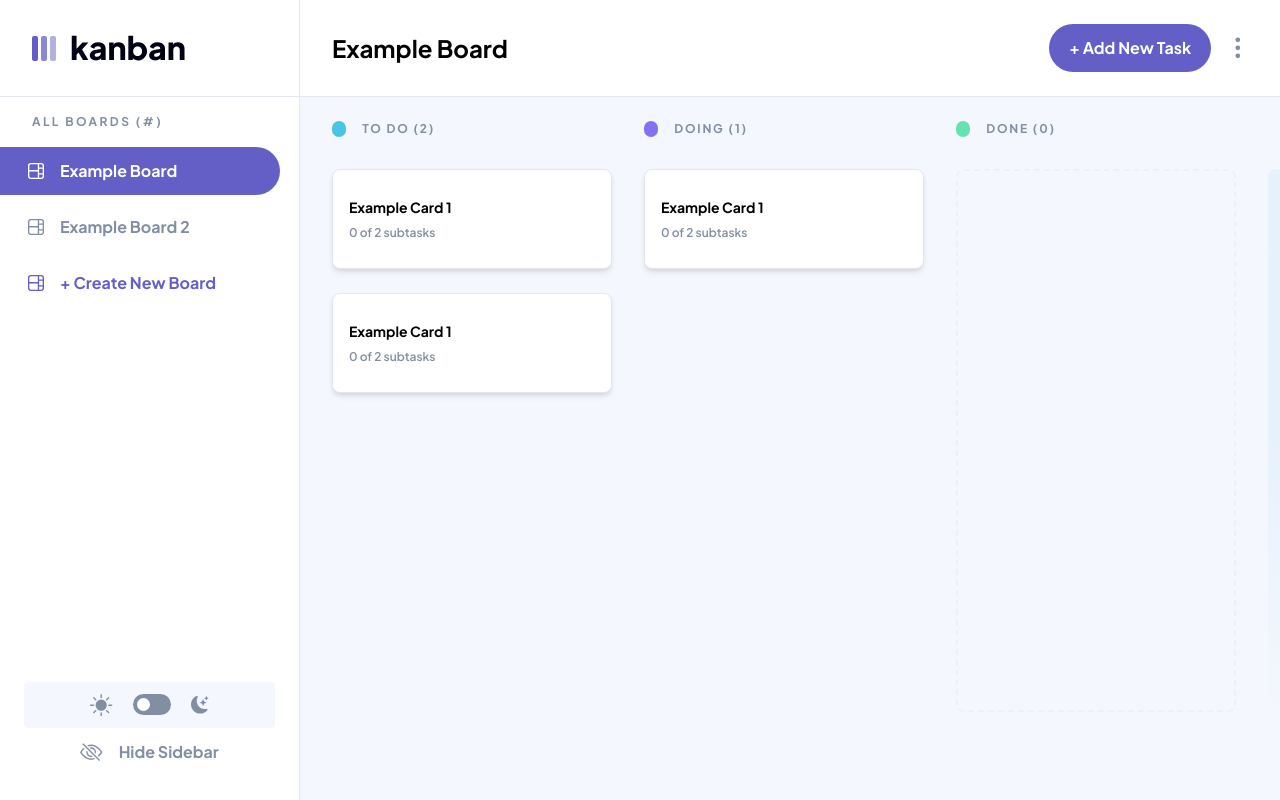
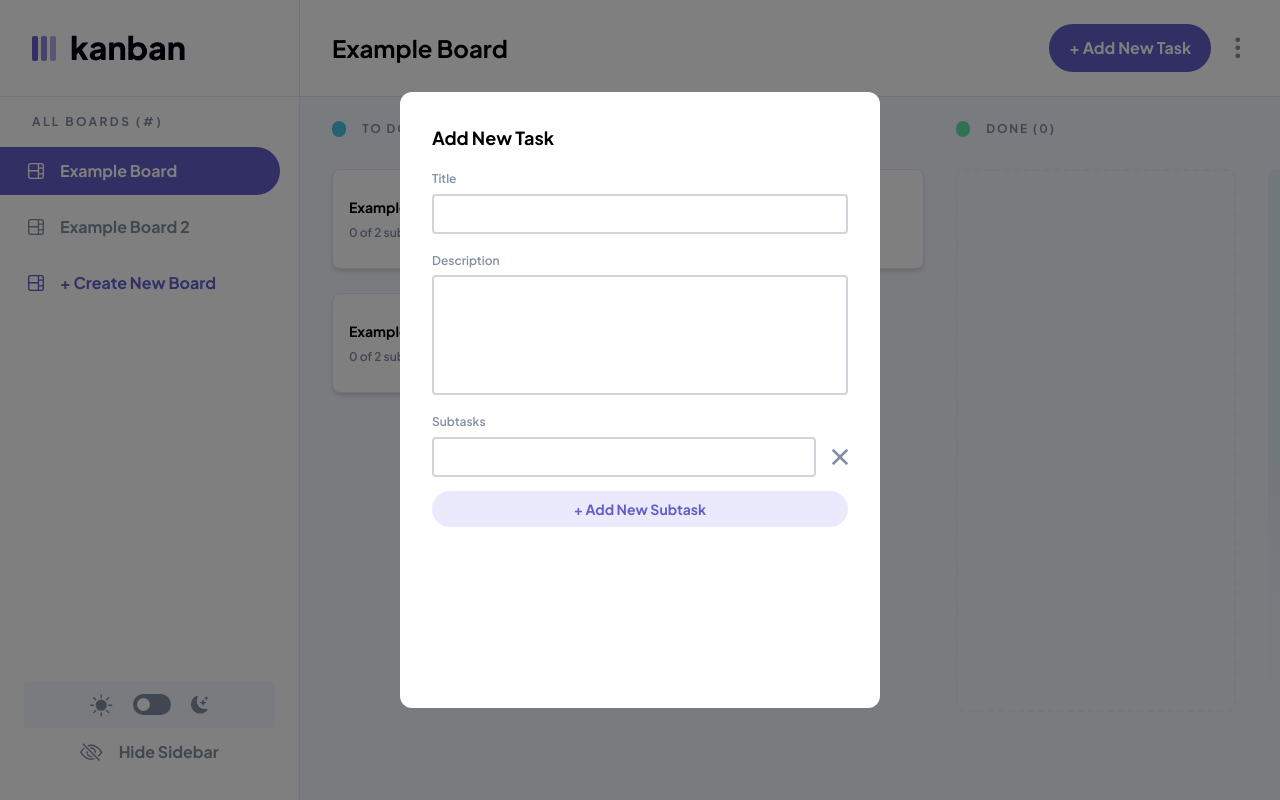
Before and after one commit to Jay-Sm/kanban-task-management-web-app, a Vue app: page / in a window 1280 px wide. Built offline with nearby package versions, Linux system fonts and the light colour scheme.

Commit message:
modal for editing boards 2/4

```diff
--- a/src/App.vue
+++ b/src/App.vue
@@ -1,4 +1,6 @@
 <template>
+  <EditBoard />
+
   <div @click.capture="navDropDown = false" class="wrapper">
     <header>
       <div class="logo-container">
@@ -35,7 +37,7 @@
     <div class="main">
       <div class="sidebar">
         <div class="board-number">
-          <p class="ml-[2rem]">ALL BOARDS (#)</p>
+          <p class="ml-[2rem] pointer-events-none select-none">ALL BOARDS (#)</p>
         </div>
 
         <div class="flex flex-col gap-y-2 mb-auto">
@@ -131,7 +133,7 @@
           </div>
 
           <div v-if="status.cards.length > 0" class="status-cards">
-            <div v-for="(card, index) in status.cards" :key="index">
+            <button v-for="(card, index) in status.cards" :key="index">
               <p class="text-sm font-bold">
                 {{ card.title }}
               </p>
@@ -139,11 +141,10 @@
               <p class="text-xs font-semibold text-textColor">
                 0 of {{ card.subtasks.length }} subtasks
               </p>
-            </div>
+            </button>
           </div>
 
           <div v-else class="status-cards-none"></div>
-
         </div>
 
         <button class="status-add">
@@ -156,6 +157,7 @@
 
 <script setup>
 import { ref, watch } from 'vue'
+import EditBoard from '@/components/EditBoard.vue'
 
 const navDropDown = ref(false)
 const preferDark = ref(false)
--- a/src/assets/css/header.css
+++ b/src/assets/css/header.css
@@ -8,7 +8,7 @@ header .logo-container {
 }
 
 header .logo-container img {
-  @apply ml-[2rem]
+  @apply ml-[2rem] pointer-events-none select-none
 }
 
 .nav {
--- a/src/assets/css/kanban.css
+++ b/src/assets/css/kanban.css
@@ -18,7 +18,7 @@
 }
 
 .status-title {
-  @apply flex flex-row gap-x-4 mb-8;
+  @apply flex flex-row gap-x-4 mb-8 pointer-events-none select-none;
 }
 
 .status .status-title > p {
@@ -29,8 +29,8 @@
   @apply flex flex-col gap-y-6;
 }
 
-.status-cards > div {
-  @apply w-full h-[6.25rem] rounded-lg pt-[1.7rem] px-4 flex flex-col gap-y-2;
+.status-cards > button {
+  @apply w-full h-[6.25rem] rounded-lg pt-[1.7rem] px-4 flex flex-col items-start gap-y-2;
   @apply bg-background2 dark:bg-background2-dark border border-borderColor dark:border-borderColor-dark shadow-md dark:shadow-slate-700;
 }
 
--- /dev/null
+++ b/src/components/EditBoard.vue
@@ -0,0 +1,81 @@
+<template>
+  <div class="background">
+    <div class="container">
+      <h3>Add New Task</h3>
+
+      <form @submit.prevent="console.log($event)">
+        <label for="Title">
+          <p>Title</p>
+          <textarea cols="1" rows="1" type="text" name="title" id="title" v-model="title" class="h-[2.5rem]"></textarea>
+        </label>
+
+        <label for="Description">
+          <p>Description</p>
+          <textarea type="text" name="description" id="description" v-model="description" class="h-[7.5rem]"></textarea>
+        </label>
+
+        <label for="Subtasks">
+          <p>Subtasks</p>
+
+          <div class="flex flex-row gap-x-4">
+            <textarea type="text" name="subtasks" id="subtasks" v-model="subtasks" class="h-[2.5rem]"></textarea>
+
+            <button class="text-textColor">
+              <svg fill="currentColor" height="16px" width="16px" version="1.1" id="Capa_1" xmlns="http://www.w3.org/2000/svg"
+                viewBox="0 0 460.775 460.775">
+                <path d="M285.08,230.397L456.218,59.27c6.076-6.077,6.076-15.911,0-21.986L423.511,4.565c-2.913-2.911-6.866-4.55-10.992-4.55
+                  c-4.127,0-8.08,1.639-10.993,4.55l-171.138,171.14L59.25,4.565c-2.913-2.911-6.866-4.55-10.993-4.55
+                  c-4.126,0-8.08,1.639-10.992,4.55L4.558,37.284c-6.077,6.075-6.077,15.909,0,21.986l171.138,171.128L4.575,401.505
+                  c-6.074,6.077-6.074,15.911,0,21.986l32.709,32.719c2.911,2.911,6.865,4.55,10.992,4.55c4.127,0,8.08-1.639,10.994-4.55
+                  l171.117-171.12l171.118,171.12c2.913,2.911,6.866,4.55,10.993,4.55c4.128,0,8.081-1.639,10.992-4.55l32.709-32.719
+                  c6.074-6.075,6.074-15.909,0-21.986L285.08,230.397z" />
+              </svg>
+            </button>
+          </div>
+
+          <button class="bg-themeColor-hover bg-opacity-20 text-themeColor text-sm py-2 mt-2 hover:opacity-60 rounded-full font-bold">
+            + Add New Subtask
+          </button>
+        </label>
+        <label for="Status"></label>
+
+        <!-- <button>Submit</button> -->
+      </form>
+    </div>
+  </div>
+</template>
+
+<script setup>
+
+</script>
+
+<style scoped>
+.background {
+  @apply fixed top-0 bottom-0 left-0 right-0 bg-black bg-opacity-50 z-50 flex justify-center items-center
+}
+
+.container {
+  @apply w-[30rem] h-[38.5rem] p-8 rounded-xl flex flex-col gap-y-[1.2rem];
+  @apply bg-background2 dark:bg-background2-dark;
+}
+
+.container h3 {
+  @apply font-bold text-lg min-w-fit
+}
+
+form {
+  @apply flex flex-col gap-y-[1.2rem]
+}
+
+form label {
+  @apply flex flex-col gap-y-[0.4rem]
+}
+
+form label>p {
+  @apply text-xs text-textColor font-semibold
+}
+
+form label textarea {
+  @apply w-full px-4 py-2 border-2 border-gray-300 rounded text-sm resize-none
+}
+</style>
```
